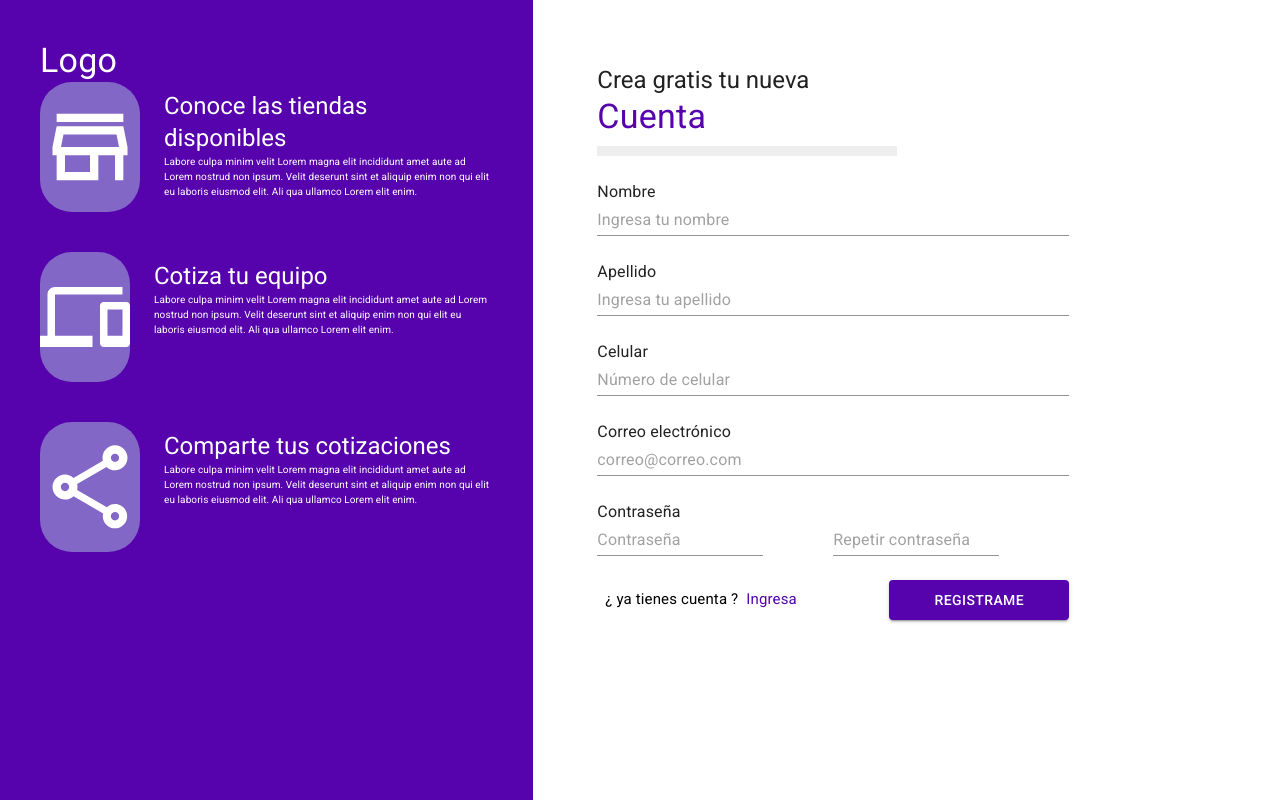
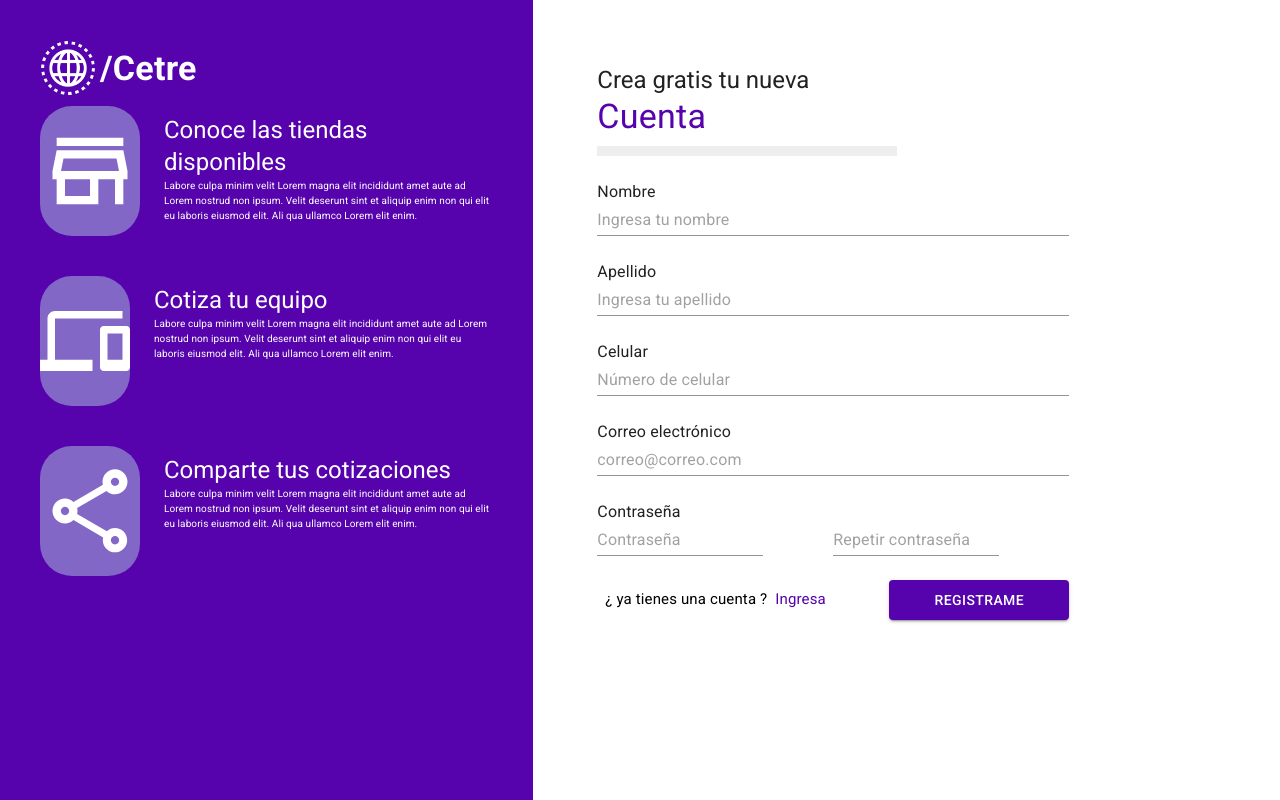
Before and after one commit to abrahamMv/cotizador-ecommerce, a Next.js app: page /register in a window 1280 px wide. Built offline with nearby package versions, Linux system fonts and the light colour scheme.

Commit message:
fix: prueba vercel

```diff
--- a/components/UI/AuthInfo.tsx
+++ b/components/UI/AuthInfo.tsx
@@ -22,8 +22,17 @@ export const AuthInfo = () => {
             : "logo_direction_login"
         }`}
       >
-        <Typography variant="h4" color="white">
-          Logo
+        <img src="Logo_White.png" className="logo_navbar" alt="logo" />
+        <Typography
+          variant="h4"
+          sx={{
+            fontWeight: "bold",
+            marginTop: 1,
+            marginBottom: 2,
+            color: "white",
+          }}
+        >
+          /Cetre
         </Typography>
       </Box>
       <Box
--- a/context/products/productReducer.ts
+++ b/context/products/productReducer.ts
@@ -4,7 +4,7 @@ import { ProductState } from './ProductProvider'
 
    type ProductActionType =
    | {type: 'Product - bestProducts', payload: GetBestQualificated[]}
-   | {type : 'Product - selectedProduct', payload: GetBestQualificated | null }
+   | {type : 'Product - selectedProduct', payload: GetBestQualificated}
 
      export const productReducer = (state: ProductState, action: ProductActionType): ProductState =>{
 
--- a/pages/register/index.tsx
+++ b/pages/register/index.tsx
@@ -247,7 +247,7 @@ const RegisterPage = () => {
                 }}
               >
                 <Typography sx={{ fontSize: 15, margin: 1 }} color="black">
-                  ¿ ya tienes cuenta ?
+                  ¿ ya tienes una cuenta ?
                 </Typography>
                 <NextLink href="/login">
                   <Typography
```
Also changed, not shown: public/Logo_White.png (added).
